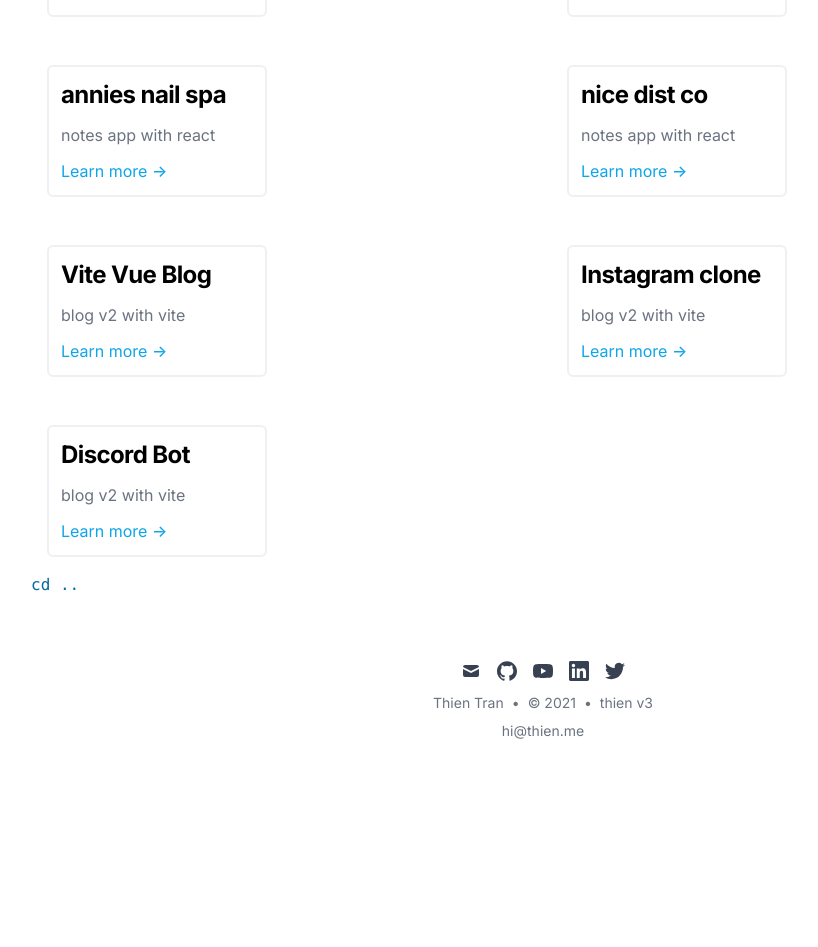
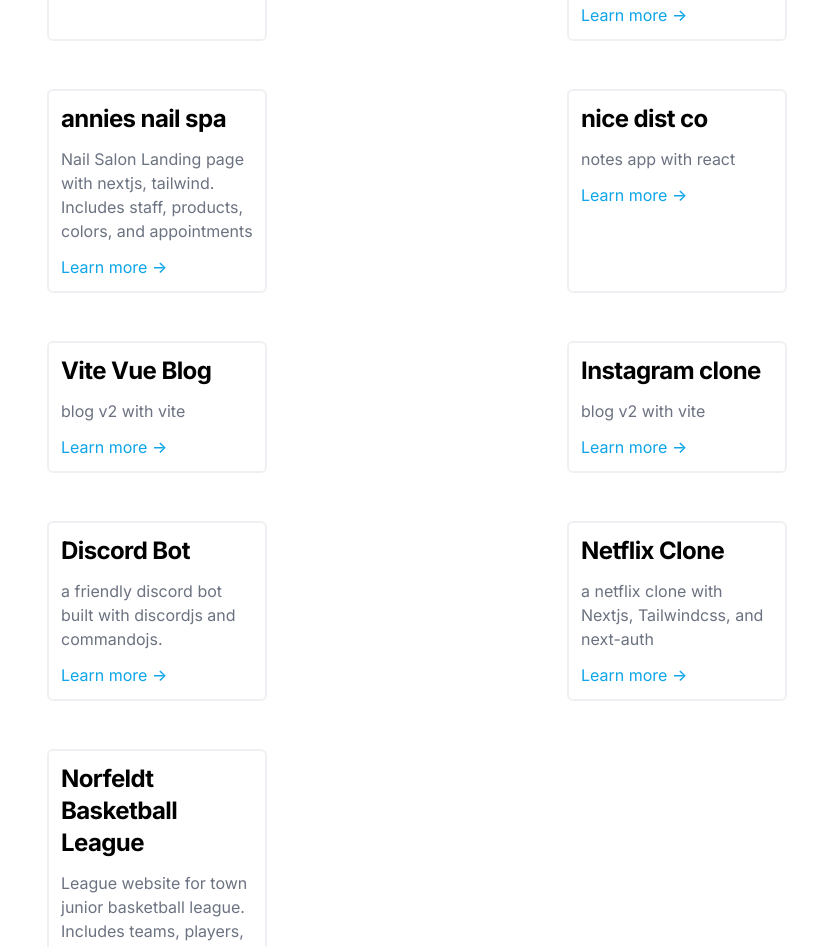
Before and after one commit to thnmtrn/blog-v4, a Next.js app: page /projects in a window 1280 px wide. Shown: the part 680-1627 px from the top of the page, without its empty margins (97-915 px from the left). Before the commit the page ends 1453 px from the top, so only its background shows below. Built offline with nearby package versions, Linux system fonts and the light colour scheme; what @tailwindcss/typography would draw is missing.

Commit message:
projects edits

```diff
--- a/data/projectsData.js
+++ b/data/projectsData.js
@@ -8,7 +8,7 @@
   {
     title: 'pokedex',
     description: `pokedex with all gen 1-8 pokemons with details, build with tailwind and nextjs`,
-    imgSrc: '/static/images/google.png',
+    imgSrc: '/static/images/pokedex.png',
     href: 'https://thien.gg/pokedex',
   },
   {
@@ -19,21 +19,21 @@
   },
   {
     title: 'coach thai',
-    description: `notes app with react`,
+    description: `Personal website for a basketball coach. `,
     imgSrc: '/static/images/google.png',
-    href: '/projects',
+    href: 'https://coachthai.me',
   },
   {
     title: 'annies nail spa',
-    description: `notes app with react`,
+    description: `Nail Salon Landing page with nextjs, tailwind. Includes staff, products, colors, and appointments`,
     imgSrc: '/static/images/ocean.jpeg',
-    href: '/projects',
+    href: 'https://annienailspa.com',
   },
   {
     title: 'nice dist co',
     description: `notes app with react`,
     imgSrc: '/static/images/google.png',
-    href: '/projects',
+    href: 'https://nicedist.co',
   },
   {
     title: 'Vite Vue Blog',
@@ -49,9 +49,21 @@
   },
   {
     title: 'Discord Bot',
-    description: `blog v2 with vite`,
+    description: `a friendly discord bot built with discordjs and commandojs.`,
+    imgSrc: '/static/images/google.png',
+    href: 'https://github.com/thnmtrn/thien-gg',
+  },
+  {
+    title: 'Netflix Clone',
+    description: `a netflix clone with Nextjs, Tailwindcss, and next-auth`,
     imgSrc: '/static/images/google.png',
     href: '/projects',
+  },
+  {
+    title: 'Norfeldt Basketball League',
+    description: `League website for town junior basketball league. Includes teams, players, stat tracker, and schedule`,
+    imgSrc: '/static/images/google.png',
+    href: 'https://norfeldtball.com',
   },
 ]
 
```
Also changed, not shown: public/static/images/pokedex.png (added).
